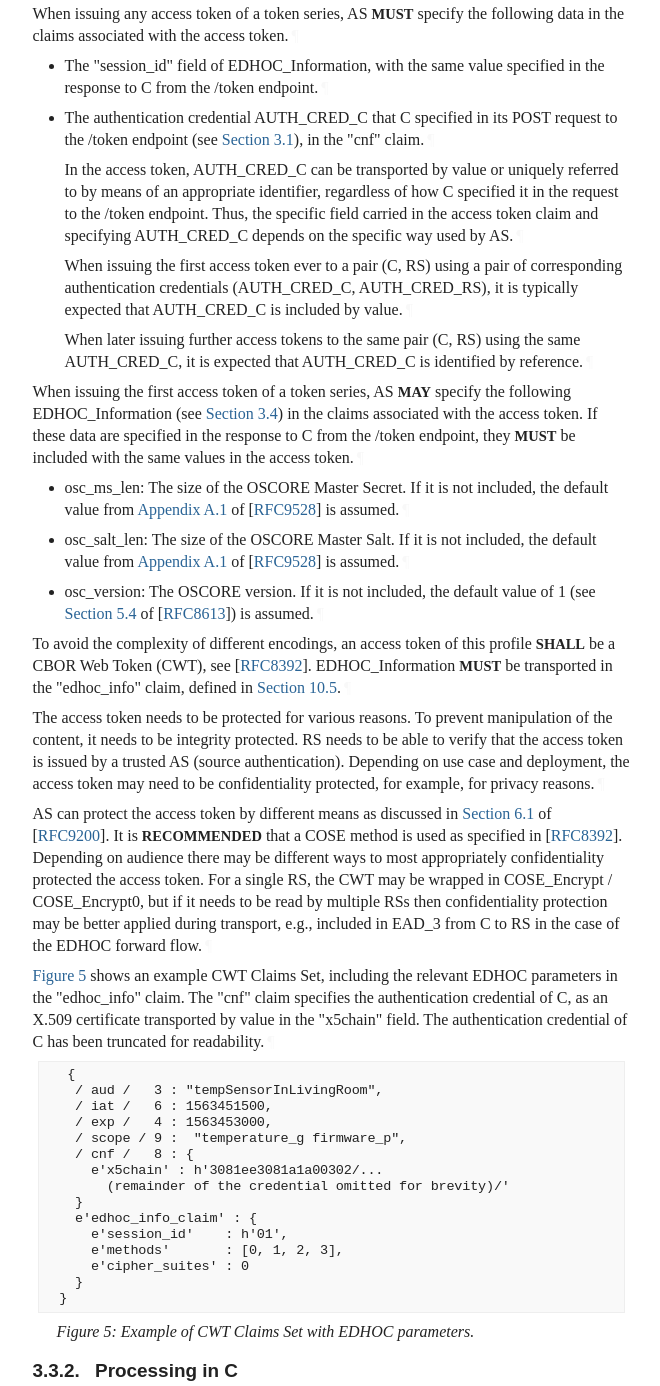
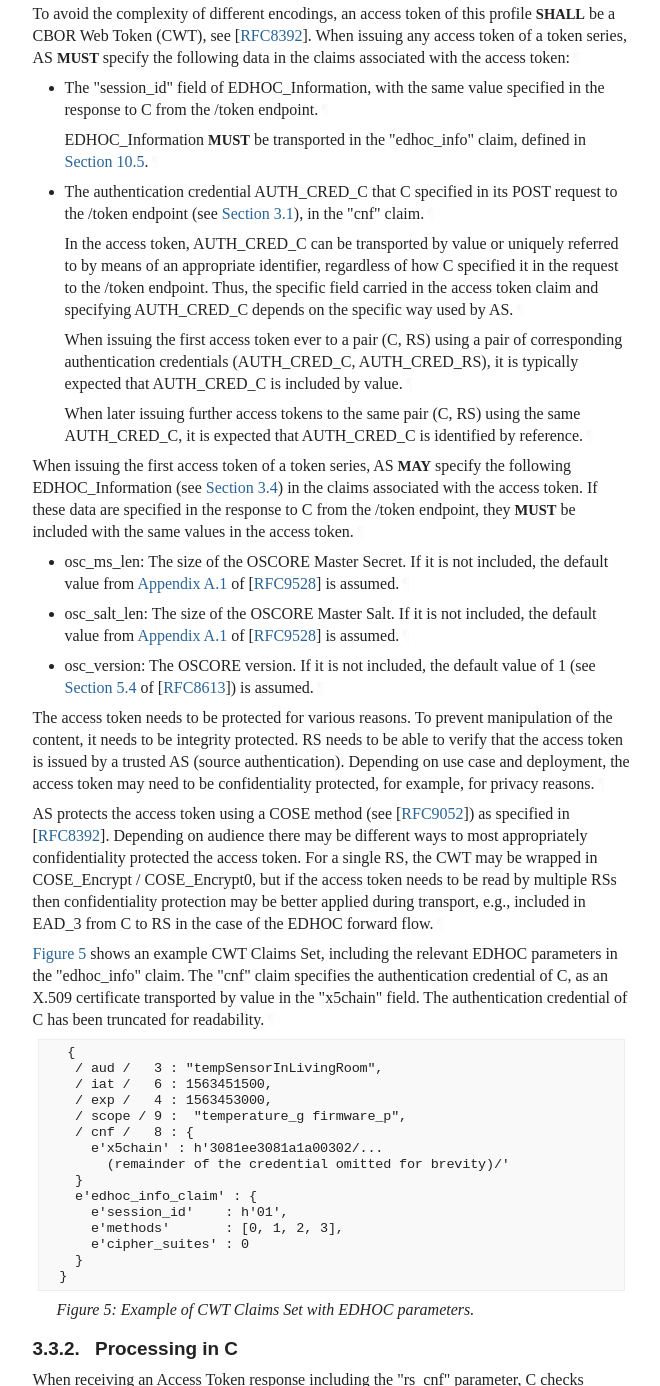
Before and after one commit to ace-wg/ace-edhoc-oscore-profile, a plain HTML site: page draft-ietf-ace-edhoc-oscore-profile.html in a window 1280 px wide. Shown: the part 8935-10321 px from the top of the page, without its empty margins (92-752 px from the left). Drawn offline with Linux system fonts and the light colour scheme; a web font is replaced by a local one.

Commit message:
Script updating gh-pages from 0b17d15. [ci skip]

```diff
--- a/draft-ietf-ace-edhoc-oscore-profile.html
+++ b/draft-ietf-ace-edhoc-oscore-profile.html
@@ -1733,10 +1733,12 @@ When later issuing further access tokens to the same pair (C, RS) using the same
           <h4 id="name-access-token">
 <a href="#section-3.3.1" class="section-number selfRef">3.3.1. </a><a href="#name-access-token" class="section-name selfRef">Access Token</a>
           </h4>
-<p id="section-3.3.1-1">When issuing any access token of a token series, AS <span class="bcp14">MUST</span> specify the following data in the claims associated with the access token.<a href="#section-3.3.1-1" class="pilcrow">¶</a></p>
+<p id="section-3.3.1-1">To avoid the complexity of different encodings, an access token of this profile <span class="bcp14">SHALL</span> be a CBOR Web Token (CWT), see <span>[<a href="#RFC8392" class="cite xref">RFC8392</a>]</span>. When issuing any access token of a token series, AS <span class="bcp14">MUST</span> specify the following data in the claims associated with the access token:<a href="#section-3.3.1-1" class="pilcrow">¶</a></p>
 <ul class="normal">
 <li class="normal" id="section-3.3.1-2.1">
               <p id="section-3.3.1-2.1.1">The "session_id" field of EDHOC_Information, with the same value specified in the response to C from the /token endpoint.<a href="#section-3.3.1-2.1.1" class="pilcrow">¶</a></p>
+<p id="section-3.3.1-2.1.2">
+EDHOC_Information <span class="bcp14">MUST</span> be transported in the "edhoc_info" claim, defined in <a href="#iana-token-cwt-claims" class="auto internal xref">Section 10.5</a>.<a href="#section-3.3.1-2.1.2" class="pilcrow">¶</a></p>
 </li>
             <li class="normal" id="section-3.3.1-2.2">
               <p id="section-3.3.1-2.2.1">The authentication credential AUTH_CRED_C that C specified in its POST request to the /token endpoint (see <a href="#c-as" class="auto internal xref">Section 3.1</a>), in the "cnf" claim.<a href="#section-3.3.1-2.2.1" class="pilcrow">¶</a></p>
@@ -1760,13 +1762,12 @@ When later issuing further access tokens to the same pair (C, RS) using the same
               <p id="section-3.3.1-4.3.1">osc_version: The OSCORE version. If it is not included, the default value of 1 (see <span><a href="https://rfc-editor.org/rfc/rfc8613#section-5.4" class="relref">Section 5.4</a> of [<a href="#RFC8613" class="cite xref">RFC8613</a>]</span>) is assumed.<a href="#section-3.3.1-4.3.1" class="pilcrow">¶</a></p>
 </li>
           </ul>
-<p id="section-3.3.1-5">To avoid the complexity of different encodings, an access token of this profile <span class="bcp14">SHALL</span> be a CBOR Web Token (CWT), see <span>[<a href="#RFC8392" class="cite xref">RFC8392</a>]</span>. EDHOC_Information <span class="bcp14">MUST</span> be transported in the "edhoc_info" claim, defined in <a href="#iana-token-cwt-claims" class="auto internal xref">Section 10.5</a>.<a href="#section-3.3.1-5" class="pilcrow">¶</a></p>
-<p id="section-3.3.1-6">The access token needs to be protected for various reasons. To prevent manipulation of the content, it needs to be integrity protected. RS needs to be able to verify that the access token is issued by a trusted AS (source authentication). Depending on use case and deployment, the access token may need to be confidentiality protected, for example, for privacy reasons.<a href="#section-3.3.1-6" class="pilcrow">¶</a></p>
-<p id="section-3.3.1-7">AS can protect the access token by different means as discussed in <span><a href="https://rfc-editor.org/rfc/rfc9200#section-6.1" class="relref">Section 6.1</a> of [<a href="#RFC9200" class="cite xref">RFC9200</a>]</span>. It is <span class="bcp14">RECOMMENDED</span> that a COSE method is used as specified in <span>[<a href="#RFC8392" class="cite xref">RFC8392</a>]</span>. Depending on audience there may be different ways to most appropriately confidentiality protected the access token. For a single RS, the CWT may be wrapped in COSE_Encrypt / COSE_Encrypt0, but if it needs to be read by multiple RSs then confidentiality protection may be better applied during transport, e.g., included in EAD_3 from C to RS in the case of the EDHOC forward flow.<a href="#section-3.3.1-7" class="pilcrow">¶</a></p>
-<p id="section-3.3.1-8"><a href="#fig-token" class="auto internal xref">Figure 5</a> shows an example CWT Claims Set, including the relevant EDHOC parameters in the "edhoc_info" claim. The "cnf" claim specifies the authentication credential of C, as an X.509 certificate transported by value in the "x5chain" field. The authentication credential of C has been truncated for readability.<a href="#section-3.3.1-8" class="pilcrow">¶</a></p>
+<p id="section-3.3.1-5">The access token needs to be protected for various reasons. To prevent manipulation of the content, it needs to be integrity protected. RS needs to be able to verify that the access token is issued by a trusted AS (source authentication). Depending on use case and deployment, the access token may need to be confidentiality protected, for example, for privacy reasons.<a href="#section-3.3.1-5" class="pilcrow">¶</a></p>
+<p id="section-3.3.1-6">AS protects the access token using a COSE method (see <span>[<a href="#RFC9052" class="cite xref">RFC9052</a>]</span>) as specified in <span>[<a href="#RFC8392" class="cite xref">RFC8392</a>]</span>. Depending on audience there may be different ways to most appropriately confidentiality protected the access token. For a single RS, the CWT may be wrapped in COSE_Encrypt / COSE_Encrypt0, but if the access token needs to be read by multiple RSs then confidentiality protection may be better applied during transport, e.g., included in EAD_3 from C to RS in the case of the EDHOC forward flow.<a href="#section-3.3.1-6" class="pilcrow">¶</a></p>
+<p id="section-3.3.1-7"><a href="#fig-token" class="auto internal xref">Figure 5</a> shows an example CWT Claims Set, including the relevant EDHOC parameters in the "edhoc_info" claim. The "cnf" claim specifies the authentication credential of C, as an X.509 certificate transported by value in the "x5chain" field. The authentication credential of C has been truncated for readability.<a href="#section-3.3.1-7" class="pilcrow">¶</a></p>
 <span id="name-example-of-cwt-claims-set-w"></span><div id="fig-token">
 <figure id="figure-5">
-            <div class="alignLeft art-text artwork" id="section-3.3.1-9.1">
+            <div class="alignLeft art-text artwork" id="section-3.3.1-8.1">
 <pre>
    {
     / aud /   3 : "tempSensorInLivingRoom",
```
Also changed, not shown: draft-ietf-ace-edhoc-oscore-profile.txt (+12 -13 lines).
